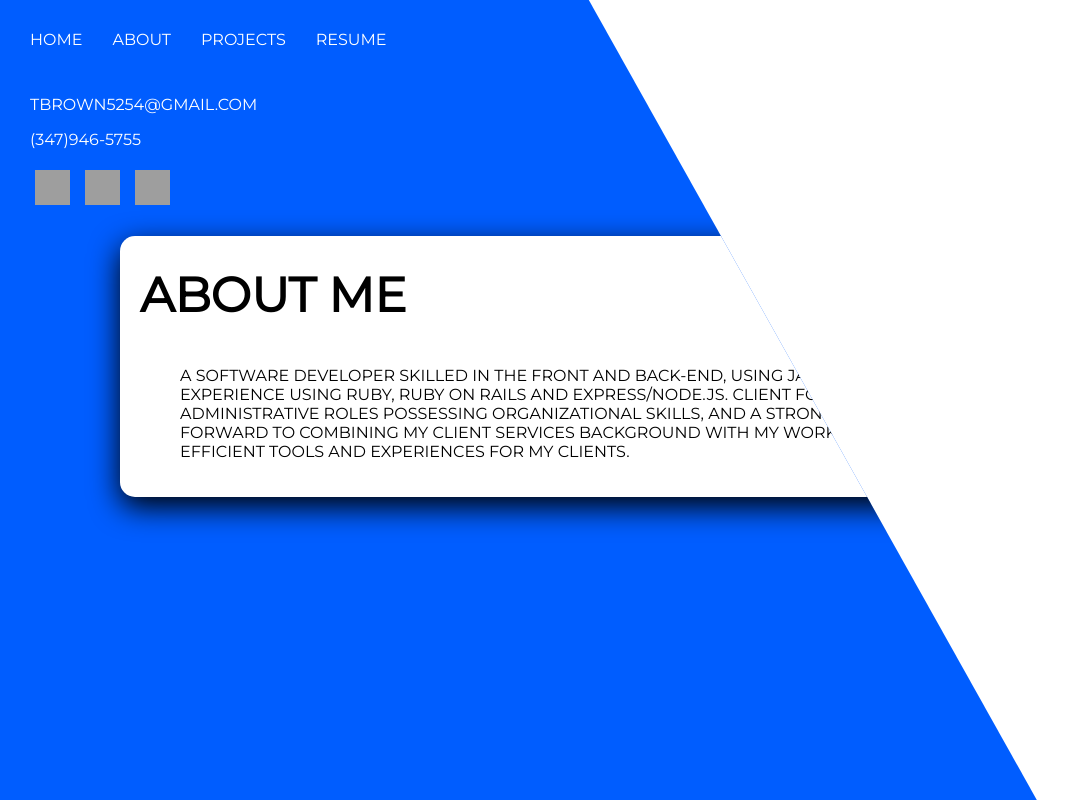
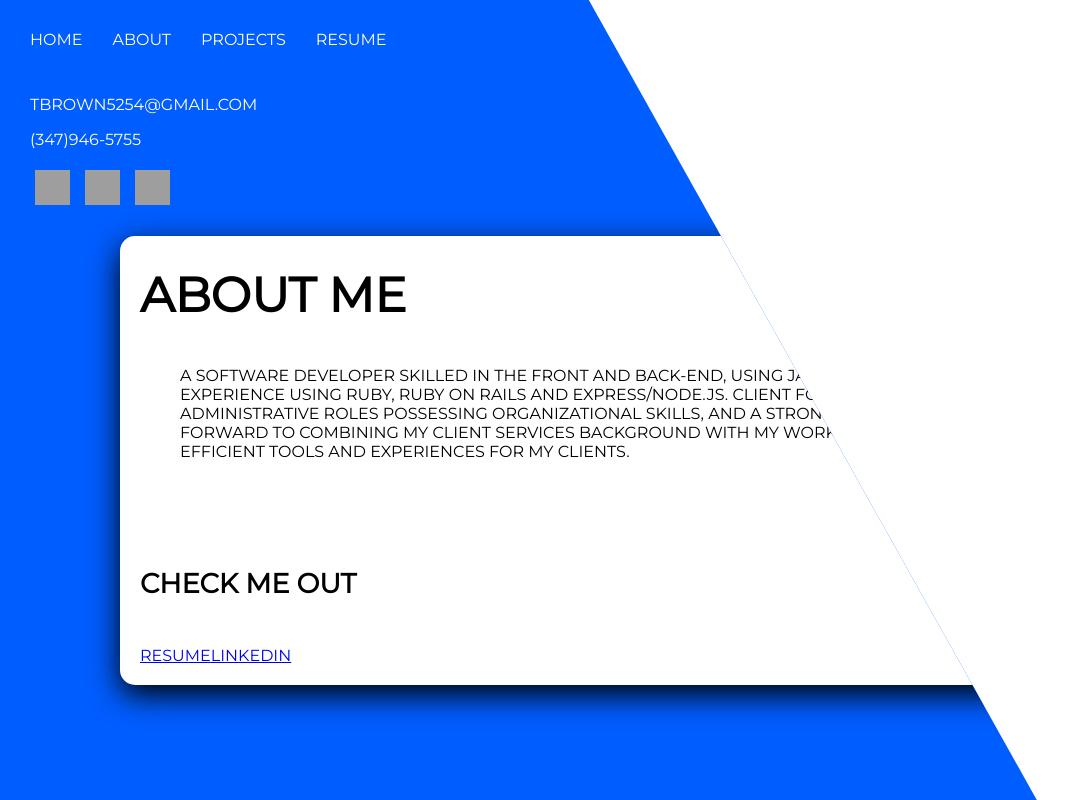
Before and after one commit to TJBrowne/react-portfolio, a React (Create React App) app: page /about in a window 1280 px wide. Shown: the whole page, without its empty margins (0-1070 px from the left). Built offline with nearby package versions, Linux system fonts and the light colour scheme; grey boxes are pictures that could not be loaded.

Commit message:
added link to resume to about page and routes (route link not working)

```diff
--- a/src/App.js
+++ b/src/App.js
@@ -19,7 +19,7 @@ class App extends Component {
                 <Link className="link" to="/">Home</Link>
                 <Link className="link" to="/about">About</Link>
                 <Link className="link" to="/projects">Projects</Link>
-                <Link className="link" to="/resume">Resume</Link>
+                <Link className="link" to="https://resume.creddle.io/resume/4jjqqhhtuf3">Resume</Link>
               </nav>
               <Sidebar />
               <div className="content">
--- a/src/App.scss
+++ b/src/App.scss
@@ -28,7 +28,6 @@ body {
         z-index: -1;
 
     }
-
 }
 
 .routes {
--- a/src/Components/About.js
+++ b/src/Components/About.js
@@ -5,10 +5,25 @@ class About extends Component {
   render() {
     return (
       <div className="about">
+        <div className="aboutMe-para">
           <h1>About Me</h1>
-            <p>A software developer skilled in the front and back-End, using JavaScript, HTML, CSS, React, SQL with experience using Ruby, Ruby on Rails and Express/Node.js. Client focused with a background in administrative roles possessing organizational skills, and a strong attention to detail. I look forward to combining my client services background with my work as a web developer to create efficient tools and experiences for my clients.</p>
+          <p>
+            A software developer skilled in the front and back-End, using
+            JavaScript, HTML, CSS, React, SQL with experience using Ruby, Ruby
+            on Rails and Express/Node.js. Client focused with a background in
+            administrative roles possessing organizational skills, and a strong
+            attention to detail. I look forward to combining my client services
+            background with my work as a web developer to create efficient tools
+            and experiences for my clients.
+          </p>
         </div>
-      )
+        <div className="about-links">
+          <h5>Check Me Out</h5>
+          <a href="https://resume.creddle.io/resume/4jjqqhhtuf3">Resume</a>
+          <a href="https://linkedin.com/in/tjcbrown/">LinkedIn</a>
+        </div>
+      </div>
+    );
   }
 }
 export default About;
--- a/src/Components/About.scss
+++ b/src/Components/About.scss
@@ -27,4 +27,14 @@ $borders:15px;
         color: black;
     }
 
+    h5 {
+        font-size: 1.7em;
+        margin-top: 90px;
+        text-transform: uppercase;
+        color: black;
+    }
+
+    .about-links {
+        display: block;
+    }
 }
--- a/src/Components/Introduction.scss
+++ b/src/Components/Introduction.scss
@@ -15,16 +15,17 @@ main {
         width: 80%;
 
         h1 {
-            font-size: 60px;
+            font-size: 50px;
             color: rgb(24, 23, 23);
             // margin-top: 10px;
             text-transform: uppercase;
+
             // padding: $padding;
             margin: $margin;
         }
 
         h3 {
-            font-size: 40px;
+            font-size: 30px;
             color: rgb(24, 23, 23);
             // margin-top: 1px;
             text-transform: uppercase;
```
Also changed, not shown: 1 other file (tests, documents, lock files or other folders). Lines whose indentation alone changed are shown as unchanged.
